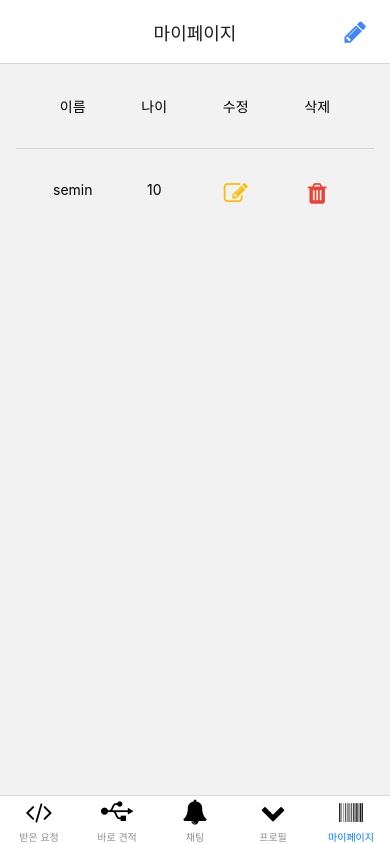
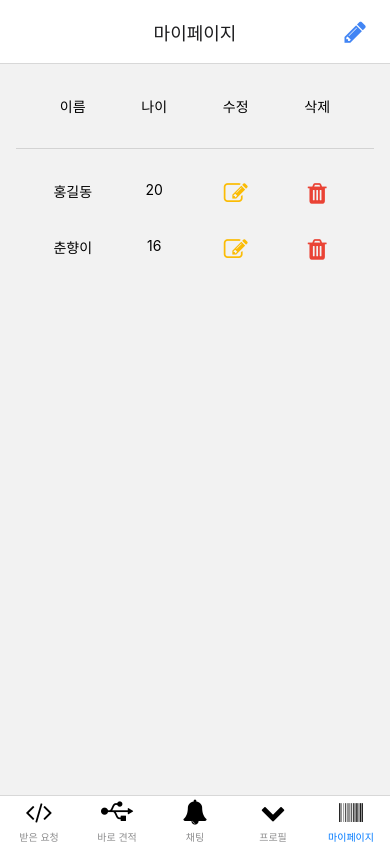
Before and after one commit to Kwon-ohgun/react-native-study, a React Native app: screen /Tab5 in a window 390 px wide. Built offline with nearby package versions, Linux system fonts and the light colour scheme.

Commit message:
[#16] mbox members read

```diff
--- a/screens/Tab5Screen.js
+++ b/screens/Tab5Screen.js
@@ -1,4 +1,4 @@
-import React from 'react';
+import React, { useEffect } from 'react';
 import { Text, TextInput, View, ScrollView, Pressable, StyleSheet, Alert } from 'react-native';
 import { FontAwesome } from '@expo/vector-icons';
 import {inject, observer} from 'mobx-react';
@@ -33,7 +33,10 @@ const styles = StyleSheet.create({
 
 function Tab5Screen({ navigation, membersStore }) {
   console.log(membersStore);
-  const members = membersStore.members;
+  const { members } = membersStore;
+  useEffect(() => {
+    membersStore.membersRead();
+  }, [membersStore]);
   return (
     <>
       <View name="thead" style={styles.thead}>
--- a/stores/MembersStore.js
+++ b/stores/MembersStore.js
@@ -10,10 +10,7 @@ export default class MembersStore {
     makeAutoObservable(this);
   }
 
-  members = [{
-    name: 'semin',
-    age: 10
-  }];
+  members = [];
   member = {
     name: '',
     age: ''
@@ -26,6 +23,16 @@ export default class MembersStore {
     });
     console.log('Done membersCreate', this.members);
   }
+  membersRead() {
+    this.members = [{
+      name: '홍길동',
+      age: 20
+    }, {
+      name: '춘향이',
+      age: 16
+    }];
+    console.log('Done membersRead', this.members);
+  }
 }
 
 export const membersStore = new MembersStore();
```
